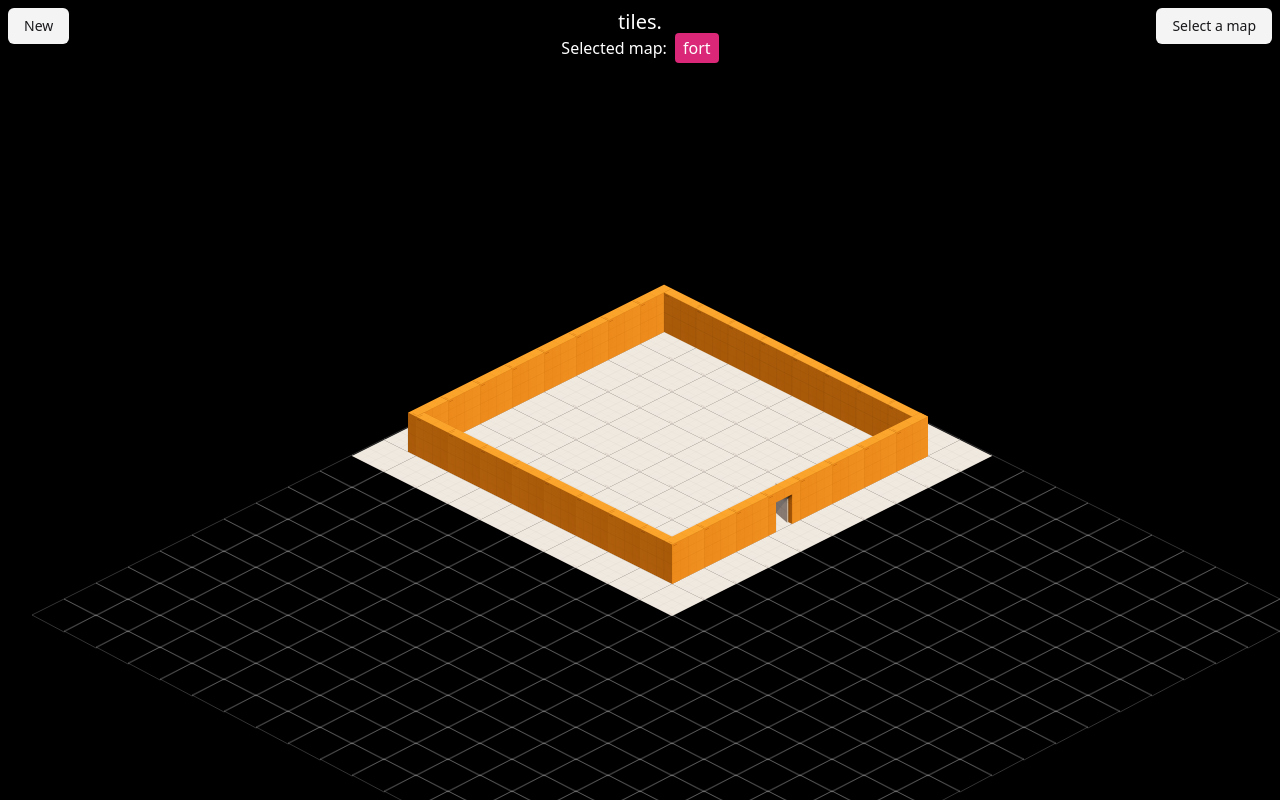
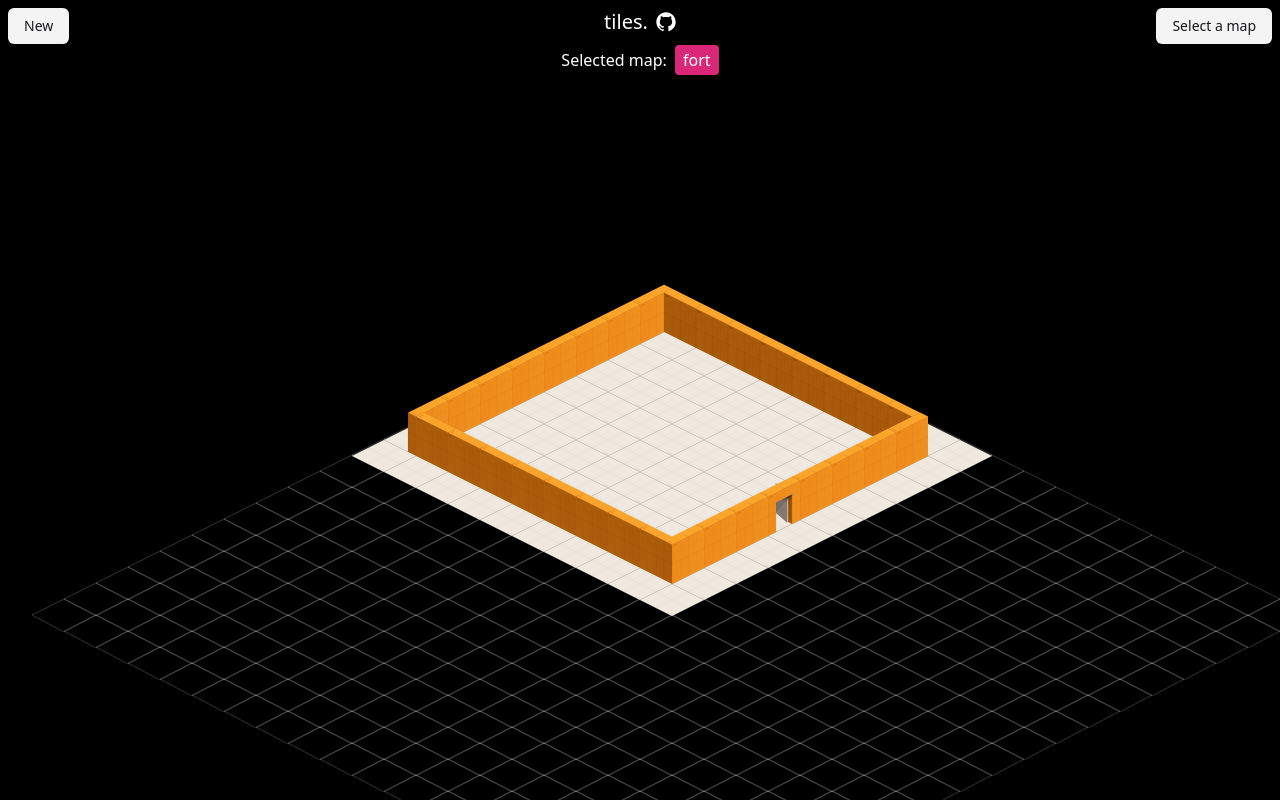
Before and after one commit to danielj247/tiles, a React (Vite) app: page / in a window 1280 px wide. Built offline with nearby package versions, Linux system fonts and the light colour scheme.

Commit message:
github header link and baseUrl set in tsconfig

```diff
--- a/src/ui/App.tsx
+++ b/src/ui/App.tsx
@@ -1,6 +1,7 @@
 import { useStore } from "@/store";
 import MapDropdown from "@/ui/components/map-dropdown";
 import { Button } from "@/ui/components/ui/button";
+import { GitHubLogoIcon } from "@radix-ui/react-icons";
 
 export default function App() {
   const selectedMap = useStore((state) => state.map);
@@ -12,9 +13,14 @@ export default function App() {
           <Button variant="secondary">New</Button>
         </div>
         <div className="flex flex-col items-center justify-center">
-          <h1 className="text-white text-xl">tiles.</h1>
+          <a href="https://github.com/danielj247/tiles" target="_blank">
+            <h1 className="text-white text-xl flex items-center">
+              tiles.
+              <GitHubLogoIcon className="ml-2 w-5 h-5" />
+            </h1>
+          </a>
           {selectedMap && (
-            <p className="text-white">
+            <p className="text-white mt-3">
               Selected map:{" "}
               <span className="bg-pink-600 py-1 px-2 ml-1 rounded">
                 {selectedMap.name}
--- a/tsconfig.json
+++ b/tsconfig.json
@@ -6,6 +6,7 @@
     "lib": ["ES2020", "DOM", "DOM.Iterable"],
     "skipLibCheck": true,
     "jsx": "react-jsx",
+    "baseUrl": "./",
     "paths": {
       "@/*": ["./src/*"]
     },
```
